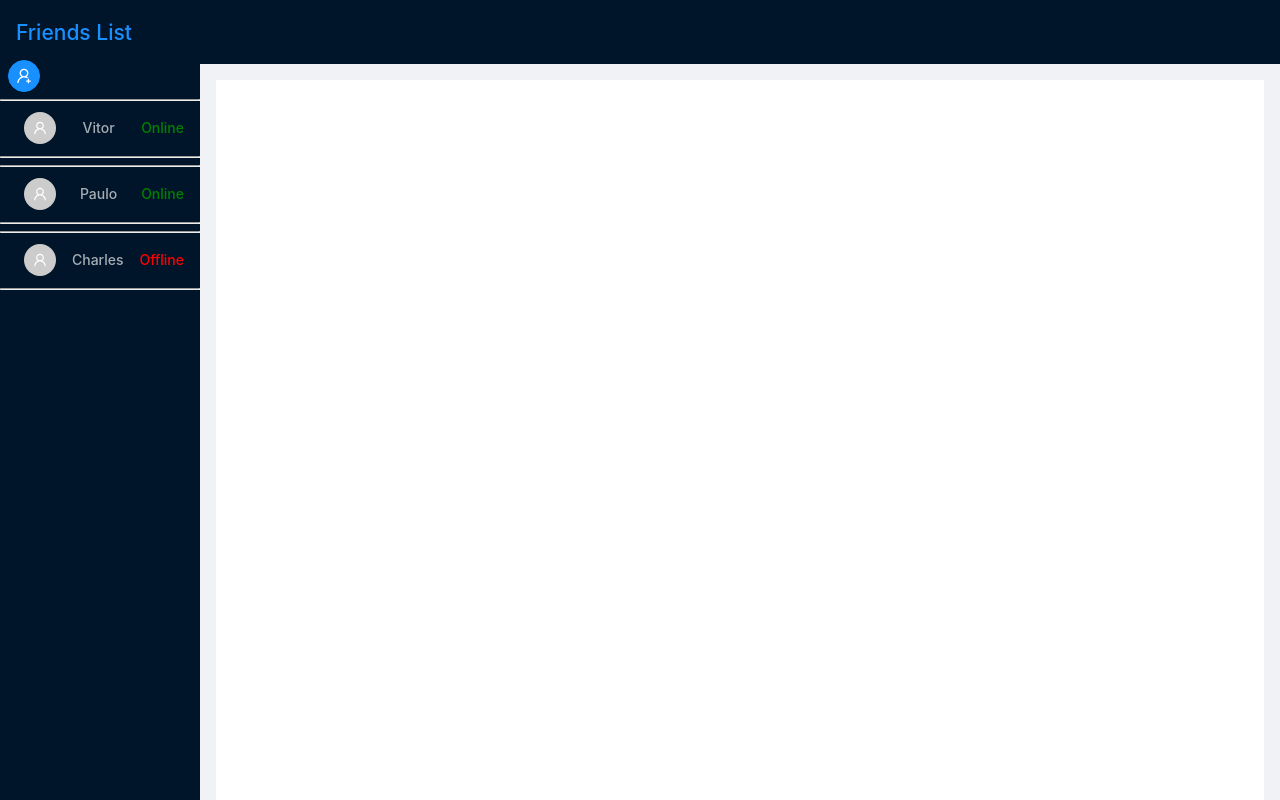
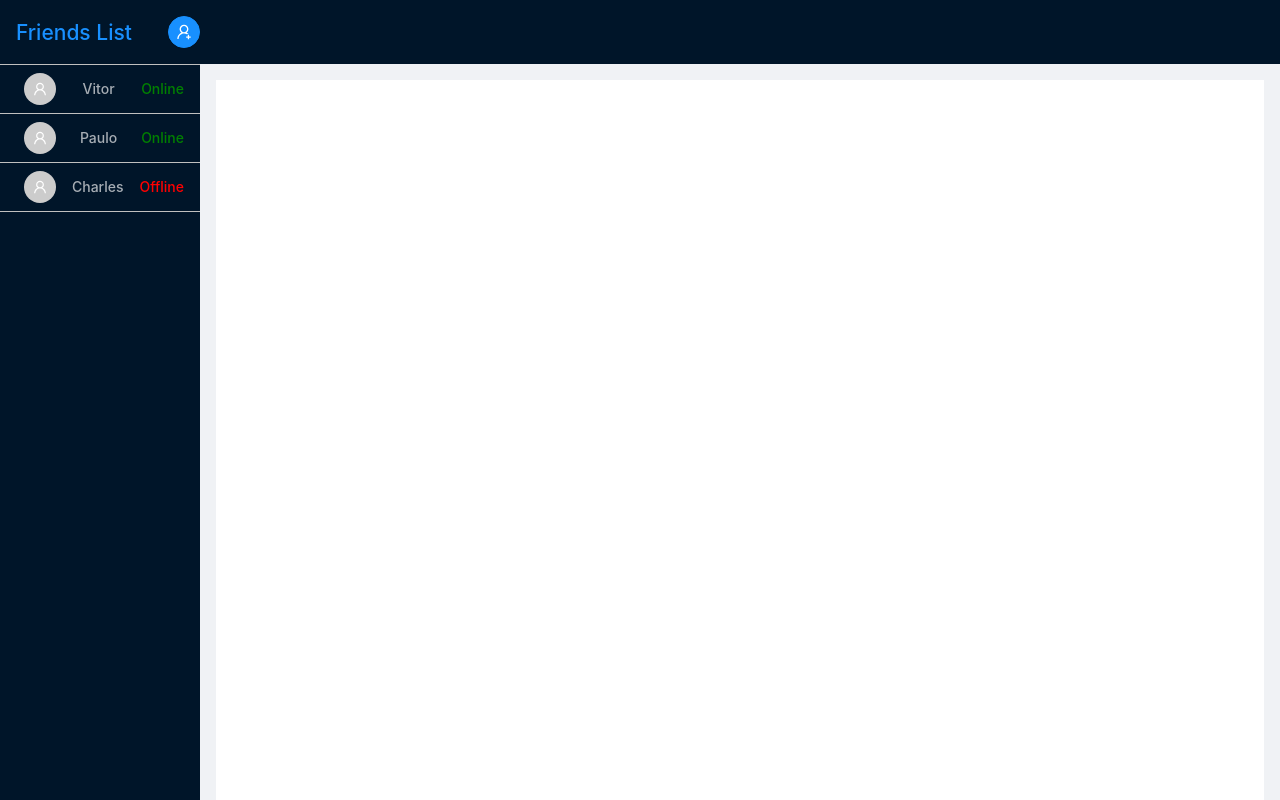
Before and after one commit to vitorccaguiar/cognite-chat, a React (Create React App) app: page /menu in a window 1280 px wide. Shown: the top 800 px of the page. Built offline with nearby package versions, Linux system fonts and the light colour scheme; the HTML template or start-up script is replaced by a standard one.

Commit message:
Ajustments in friends list component

```diff
--- a/src/components/pages/ChatContent.tsx
+++ b/src/components/pages/ChatContent.tsx
@@ -6,18 +6,23 @@ import './ChatContent.css';
 const { TextArea } = Input;
 const { Content } = Layout;
 
+export interface IMessage {
+  value: string;
+  friendId: number;
+}
+
 export default function ChatContent(props: any) {
   const { friend } = props;
-  const [messages, setMessages] = useState([] as string[]);
-  const [message, setMessage] = useState('' as string);
+  const [messages, setMessages] = useState([] as IMessage[]);
+  const [message, setMessage] = useState({} as IMessage);
 
   const addMessage = () => {
     setMessages([message, ...messages]);
-    setMessage('');
+    setMessage({} as IMessage);
   }
 
   useEffect(() => {
-    setMessages([] as string[]);
+    setMessages([] as IMessage[]);
   }, [friend])
 
   const statusStyle = friend.status === 'Online' ? { color: 'green' } : { color: 'red' };
@@ -38,10 +43,10 @@ export default function ChatContent(props: any) {
               }
             </div>
             <div className="chat-content-window">
-            { messages.map((message) => <div className="chat-content-message"> {message} </div> )}
+            { messages.map((message) => <div className="chat-content-message"> {message.value} </div> )}
             </div>
             <div className="chat-content-write">
-              <TextArea rows={4} autoSize={{maxRows: 3, minRows: 3}} value={message} onChange={e => setMessage(e.target.value)}/>
+              <TextArea rows={4} autoSize={{maxRows: 3, minRows: 3}} value={message.value} onChange={e => setMessage({value: e.target.value, friendId: friend.id})}/>
               <Button type="primary" style={{marginLeft: '8px'}} onClick={addMessage}>
                 Submit
               </Button>
--- a/src/components/pages/ChatMenu.tsx
+++ b/src/components/pages/ChatMenu.tsx
@@ -21,9 +21,8 @@ export default function ChatMenu() {
         <FriendsList selectFriend={onSelectFriend}/>
         <Layout className="site-layout" style={{ marginLeft: 200 }}>
           <Header className="site-layout-background" style={{ padding: 0 }} />
-          {console.log(selectedFriend)}
           <ChatContent friend={selectedFriend}/>
-          <Footer style={{ textAlign: 'center' }}>Cognite Chat ©2020 Created by Vitor Aguiar</Footer>
+          <Footer style={{ textAlign: 'center'}}>Cognite Chat ©2020 Created by Vitor Aguiar</Footer>
         </Layout>
       </Layout>
     </div>
--- a/src/components/pages/FriendsList.css
+++ b/src/components/pages/FriendsList.css
@@ -3,3 +3,10 @@
   color: #1890ff;
   border-right: 1px;
 }
+
+.friends-list-sider-container {
+  display: flex;
+  align-items: center;
+  justify-content: space-between;
+  padding-bottom: 4px;
+}
--- a/src/components/pages/FriendsList.tsx
+++ b/src/components/pages/FriendsList.tsx
@@ -1,5 +1,5 @@
 import React from 'react';
-import { Layout, Menu, Button } from 'antd';
+import { Layout, Menu, Button, Divider } from 'antd';
 import { UserAddOutlined } from '@ant-design/icons';
 
 import './FriendsList.css';
@@ -8,6 +8,7 @@ import FriendsListItem from './FriendsListItem';
 const { Sider } = Layout;
 
 export interface IFriendsData {
+  id: number;
   name: string;
   status: string;
 }
@@ -15,14 +16,17 @@ export interface IFriendsData {
 export default function FriendsList(props: any) {
   const friendsList: IFriendsData[] = [
     {
+        id: 1,
         name: 'Vitor',
         status: 'Online',
     },
     {
+        id: 2,
         name: 'Paulo',
         status: 'Online',
     },
     {
+        id: 3,
         name: 'Charles',
         status: 'Offline',
     }
@@ -41,14 +45,17 @@ export default function FriendsList(props: any) {
         left: 0,
     }}
     >
-      <h2 className="friends-list-title">Friends List</h2>
-      <Button type="primary" shape="circle" icon={<UserAddOutlined />} style={{marginLeft: '8px'}}/>
+      <div className="friends-list-sider-container">
+        <h2 className="friends-list-title">Friends List</h2>
+        <Button type="primary" shape="circle" icon={<UserAddOutlined />} style={{marginLeft: '8px', marginBottom: '12px', alignSelf: 'flex-end'}}/>
+      </div>
       <Menu theme="dark" mode="inline">
           {
               friendsList.map((friendItem) =>
                 <FriendsListItem key={friendItem.name} friend={friendItem} selectFriend={onSelectFriend}
               />)
           }
+          <Divider />
       </Menu>
     </Sider>
   )
--- a/src/components/pages/FriendsListItem.css
+++ b/src/components/pages/FriendsListItem.css
@@ -8,3 +8,8 @@
   justify-content: space-between;
   align-items: center;
 }
+
+.ant-divider {
+  background: #ccc;
+  margin: 0px !important;
+}
--- a/src/components/pages/FriendsListItem.tsx
+++ b/src/components/pages/FriendsListItem.tsx
@@ -1,5 +1,5 @@
 import React from 'react';
-import { Menu, Avatar } from 'antd';
+import { Menu, Avatar, Divider } from 'antd';
 import { UserOutlined } from '@ant-design/icons';
 
 import './FriendsListItem.css';
@@ -13,7 +13,7 @@ export default function FriendsListItem(props: any) {
   }
   return (
     <div>
-        <hr/>
+        <Divider className="friends-item-divider"/>
         <Menu.Item className="friends-item" {...other} onClick={onSelectFriend}>
           <div className="friends-item-container">
             <Avatar icon={<UserOutlined />}/>
@@ -21,7 +21,6 @@ export default function FriendsListItem(props: any) {
             <span style={statusStyle}>{props.friend.status}</span>
           </div>
         </Menu.Item>
-        <hr/>
     </div>
   )
 }
```
